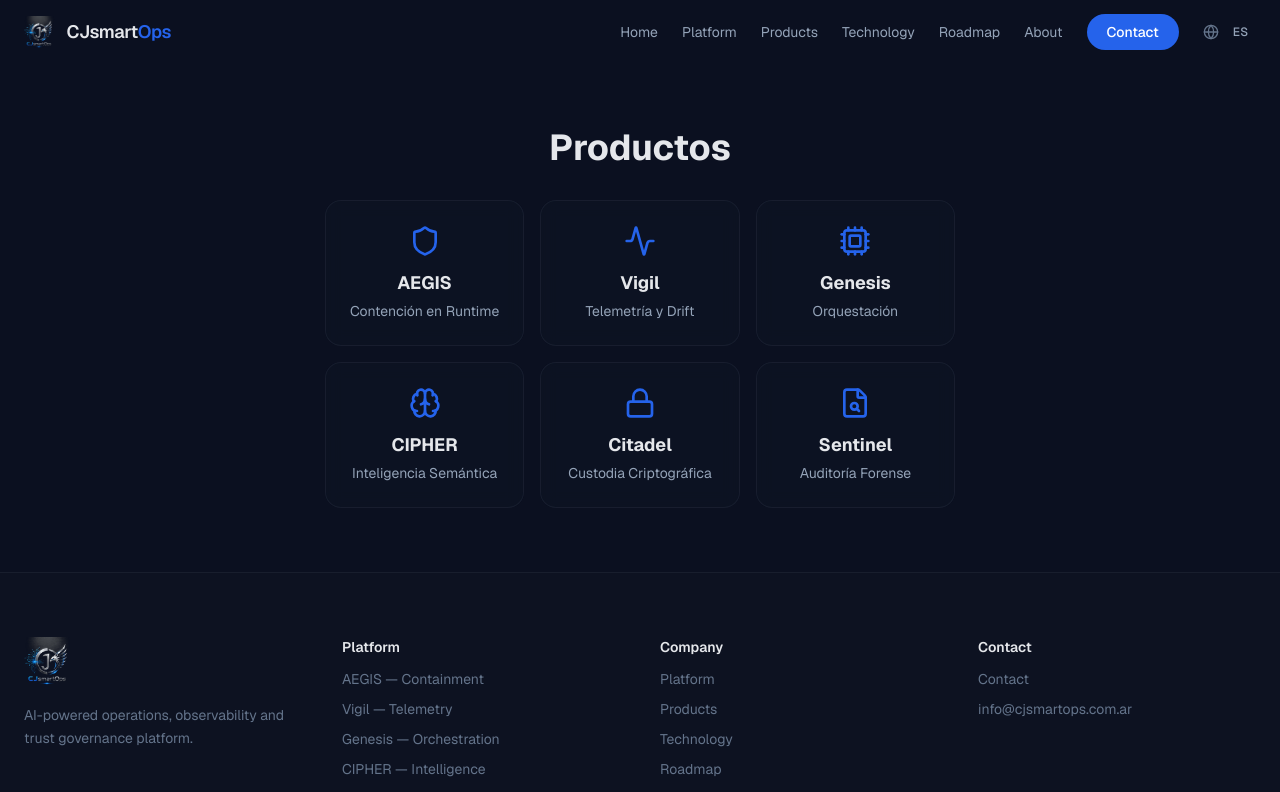
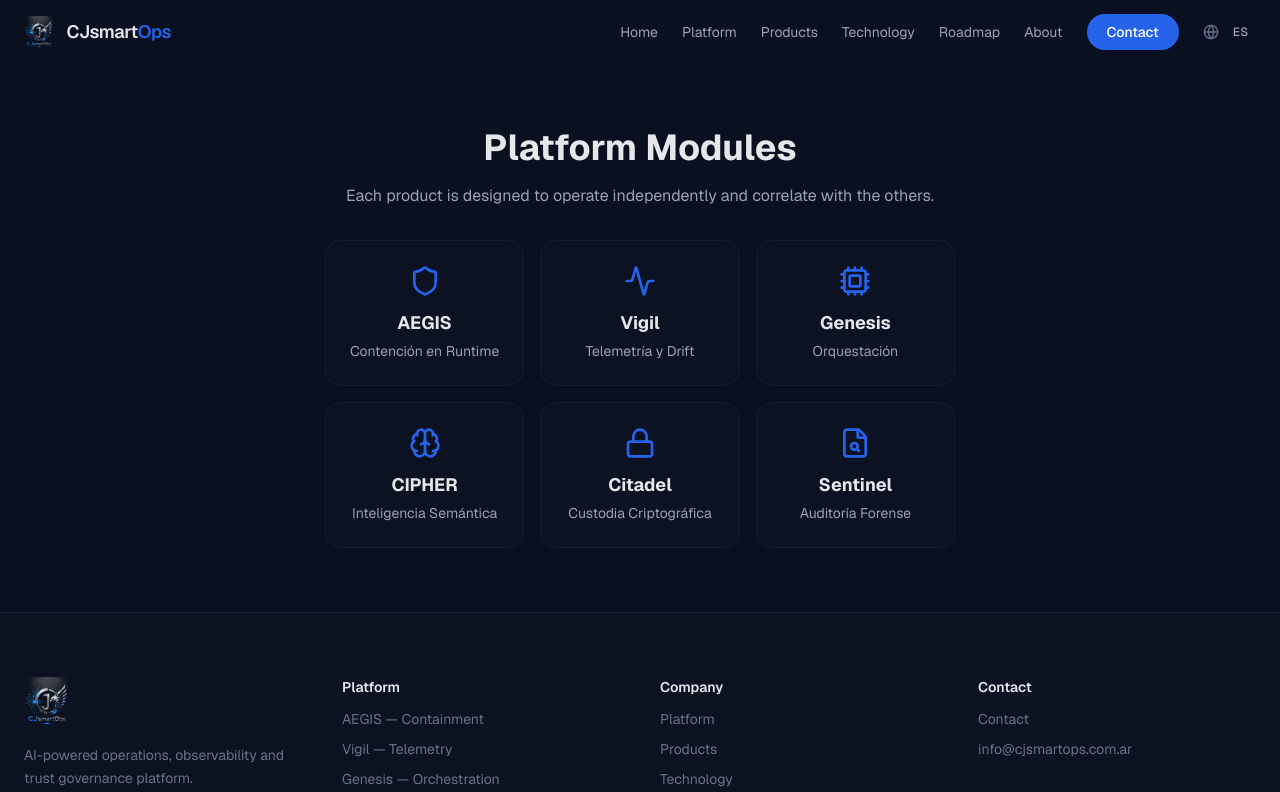
Before and after one commit to CJsmartOps/cjsmartops-web, a Next.js app: page /en/products in a window 1280 px wide. Shown: the top 792 px of the page. Built offline with nearby package versions, Linux system fonts and the light colour scheme.

Commit message:
test: products overview with dict

```diff
--- a/app/[lang]/products/page.tsx
+++ b/app/[lang]/products/page.tsx
@@ -1,3 +1,4 @@
+import { getDictionary, type Lang } from "@/lib/i18n";
 import Link from "next/link";
 import { Shield, Activity, Cpu, Brain, Lock, FileSearch } from "lucide-react";
 
@@ -5,10 +6,13 @@ interface Props { params: Promise<{ lang: string }> }
 
 export default async function ProductsPage({ params }: Props) {
   const { lang } = await params;
+  const dict = await getDictionary(lang as Lang);
+  const p = dict.products;
 
   return (
     <div className="flex flex-col pt-32 pb-16 px-6 text-center">
-      <h1 className="text-4xl font-bold">Productos</h1>
+      <h1 className="text-4xl font-bold">{p.overview_title}</h1>
+      <p className="mt-4 text-secondary max-w-2xl mx-auto">{p.overview_subtitle}</p>
       <div className="mt-8 grid gap-4 max-w-4xl mx-auto sm:grid-cols-2 lg:grid-cols-3">
         {[
           { key: "aegis", name: "AEGIS", icon: Shield, desc: "Contención en Runtime" },
```
